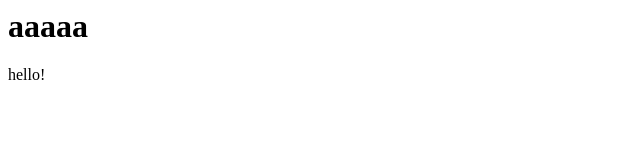
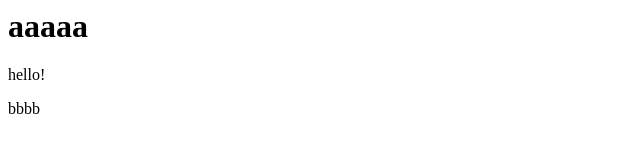
Before and after one commit to HirokiKamei/Git---, a plain HTML site: page index.html in a window 1280 px wide. Shown: the full height of the page, 0-640 px from the left. Drawn offline with Linux system fonts and the light colour scheme.

Commit message:
行追加

```diff
--- a/index.html
+++ b/index.html
@@ -2,5 +2,6 @@
     <body>
         <h1>aaaaa</h1>
         <p>hello!</p>
+        <p>bbbb</p>
     </body>
 </html>
```
